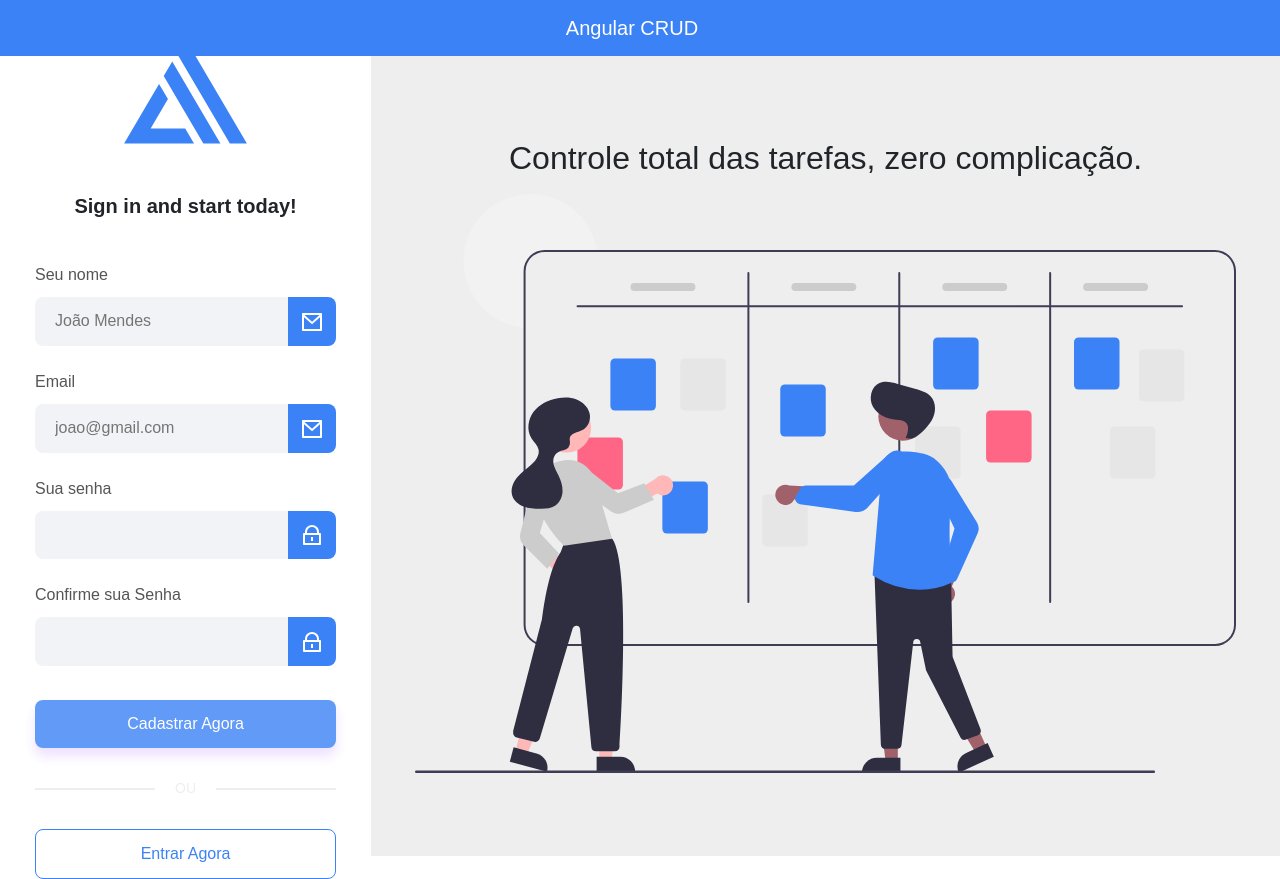
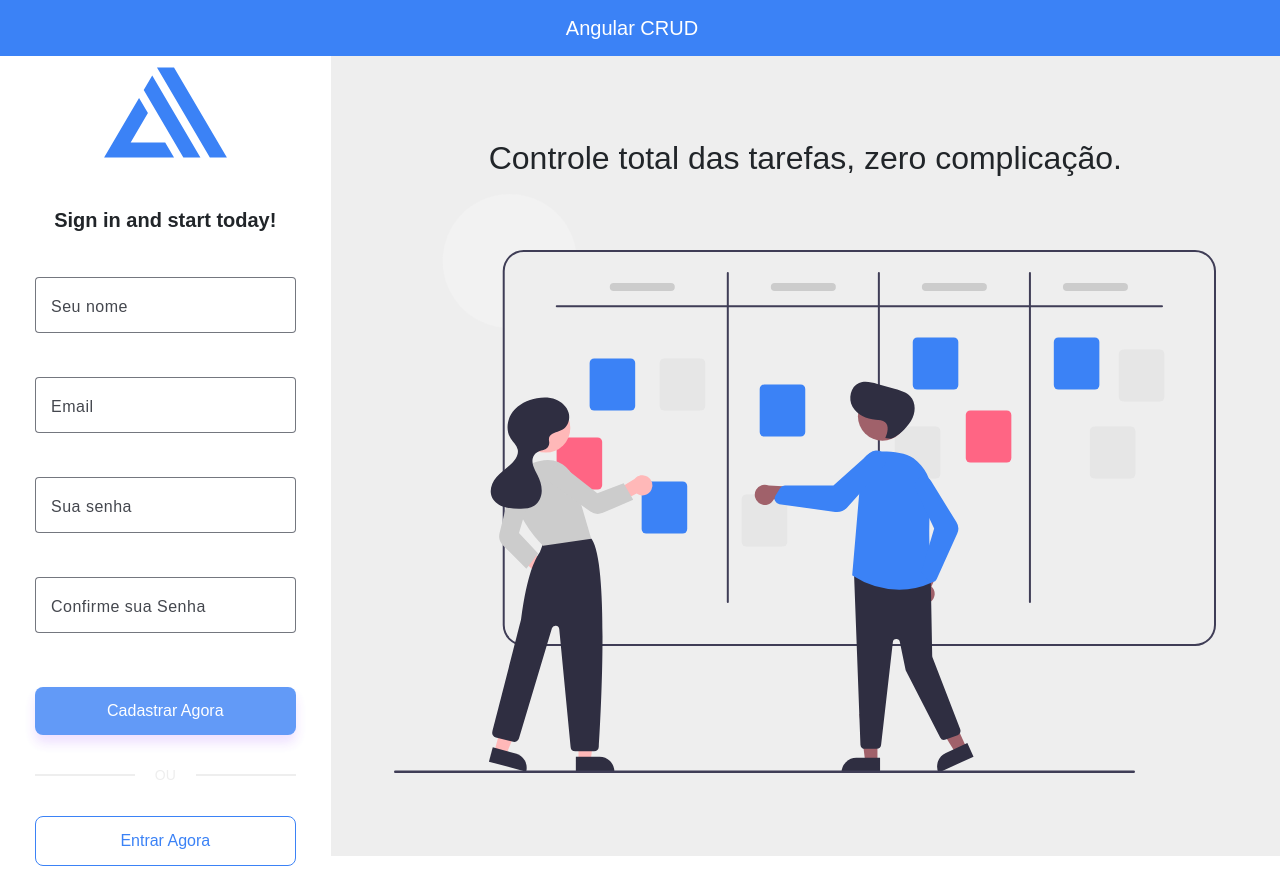
Before and after one commit to Alessandro-NSousa/front-tasks, an Angular app: page /signup in a window 1280 px wide. Built offline with nearby package versions, Linux system fonts and the light colour scheme.

Commit message:
Ajustes no dialog de cadastro de usuario e no component de login.

```diff
--- a/src/app/components/primary-input/primary-input.component.html
+++ b/src/app/components/primary-input/primary-input.component.html
@@ -1,4 +1,4 @@
-<div class="input-wrapper">
+<!-- <div class="input-wrapper">
     <label [for]="inputName">{{label}}</label>
     <div class="input-content">
         <input [type]="type"
@@ -11,4 +11,47 @@
         </div>
     </div>
 
-</div>
+</div> -->
+
+<mat-form-field appearance="outline" class="full-width">
+  <mat-label *ngIf="label">{{ label }}</mat-label>
+
+  <!-- INPUT PADRÃO -->
+  <input
+    *ngIf="!select"
+    matInput
+    [type]="type"
+    [placeholder]="placeholder"
+    [value]="value"
+    (input)="handleInput($any($event.target).value)"
+    (blur)="handleBlur()"
+    [disabled]="disabled"
+  />
+
+  <!-- SELECT (opcional: se você preferir separar, implemente um PrimarySelectComponent) -->
+  <mat-select
+    *ngIf="select"
+    [value]="value"
+    (selectionChange)="handleInput($event.value)"
+    (blur)="handleBlur()"
+    [disabled]="disabled"
+  >
+    <mat-option *ngFor="let opt of options" [value]="opt.value">
+      {{ opt.label }}
+    </mat-option>
+  </mat-select>
+
+  <button
+    mat-icon-button
+    matSuffix
+    *ngIf="icon"
+    type="button"
+    [disabled]="disabled"
+  >
+    <mat-icon class="primaryIcon">{{ icon }}</mat-icon>
+  </button>
+
+  <mat-error *ngIf="false">
+    <!-- Erros exibidos no formulário pai -->
+  </mat-error>
+</mat-form-field>
--- a/src/app/components/primary-input/primary-input.component.scss
+++ b/src/app/components/primary-input/primary-input.component.scss
@@ -1,38 +1,9 @@
 @use '../../../styles/variables' as *;
 
-.input-wrapper {
-     color: $text-color;
-     font-size: 16px;
-     text-align: start;
+.full-width {
+  width: 100%;
+}
 
-     label {
-        margin-bottom: 10px;
-    }
-
-    .input-content {
-        width: 100%;
-        border-radius: 8px;
-        display: flex;
-
-        .icon {
-            padding: 12px;
-            background-color: $primary-color;
-            border-radius: 0 8px 8px 0;
-
-            img {
-                height: 20px;
-            }
-        }
-
-        input {
-            border: none;
-            border-radius: 8px 0 0 8px;
-            background-color: $gray-secondary-bg;
-            padding: 12px 0 12px 20px;
-            width: 100%;
-        }
-
-    }
-
-
+.primaryIcon{
+    color: $primary-color;
 }
--- a/src/app/components/primary-input/primary-input.component.ts
+++ b/src/app/components/primary-input/primary-input.component.ts
@@ -1,11 +1,25 @@
 import { Component, Input, forwardRef } from '@angular/core';
-import { ControlValueAccessor, NG_VALUE_ACCESSOR, ReactiveFormsModule } from '@angular/forms';
+import { ControlValueAccessor, FormControl, NG_VALUE_ACCESSOR, ReactiveFormsModule } from '@angular/forms';
+import { MatButtonModule } from '@angular/material/button';
+import { MatIconModule } from '@angular/material/icon';
+import { MatSelectModule } from '@angular/material/select';
+import { MatInputModule } from '@angular/material/input';
+import {MatFormFieldModule} from '@angular/material/form-field';
+import { CommonModule } from '@angular/common';
 
 type InputTypes = "text" | "email" | "password"
 
 @Component({
   selector: 'app-primary-input',
-  imports: [ReactiveFormsModule],
+  imports: [ReactiveFormsModule,
+    MatFormFieldModule,
+    MatInputModule,
+    MatSelectModule,
+    MatIconModule,
+    MatButtonModule,
+    ReactiveFormsModule,
+    CommonModule
+  ],
   providers: [
     {
       provide: NG_VALUE_ACCESSOR,
@@ -16,27 +30,28 @@ type InputTypes = "text" | "email" | "password"
   templateUrl: './primary-input.component.html',
   styleUrl: './primary-input.component.scss'
 })
-export class PrimaryInputComponent {
-  @Input() type: InputTypes = "text";
-  @Input() inputName: string = "";
-  @Input() placeholder: string = "";
-  @Input() label: string = "";
+export class PrimaryInputComponent implements ControlValueAccessor {
+  @Input() label?: string;
+  @Input() placeholder: string = '';
+  @Input() type: string = 'text';
+  @Input() icon?: string;      // mat-icon name or null
+  @Input() select?: boolean;   // caso precise suportar select dentro do mesmo componente (opcional)
+  @Input() options?: Array<{ value: any; label: string }>;
 
-  value: string = ''
-  onChange: any = () =>{}
-  onTouched: any = () => {}
+  value: any = '';
+  disabled = false;
 
-  onInput(event: Event) {
-    const value = (event.target as HTMLInputElement).value
-    this.onChange(value)
-  }
+  // funções que serão registradas pelo Angular
+  private onChange: (value: any) => void = () => {};
+  private onTouched: () => void = () => {};
 
-  writeValue(value: any): void {
-    this.value = value
+  // ControlValueAccessor
+  writeValue(obj: any): void {
+    this.value = obj ?? '';
   }
 
   registerOnChange(fn: any): void {
-      this.onChange = fn;
+    this.onChange = fn;
   }
 
   registerOnTouched(fn: any): void {
@@ -44,6 +59,16 @@ export class PrimaryInputComponent {
   }
 
   setDisabledState(isDisabled: boolean): void {
-      this.onTouched = () => {}
+    this.disabled = isDisabled;
+  }
+
+  // handlers na view
+  handleInput(value: any) {
+    this.value = value;
+    this.onChange(this.value);
+  }
+
+  handleBlur() {
+    this.onTouched();
   }
 }
--- a/src/app/components/user-form-dialog/user-form-dialog.component.html
+++ b/src/app/components/user-form-dialog/user-form-dialog.component.html
@@ -1,9 +1,13 @@
-<h2 mat-dialog-title>Cadastrar Usuário</h2>
+<h2 mat-dialog-title class="text-center">Novo Usuário</h2>
 
-<mat-dialog-content>
+<mat-dialog-content class="p-3">
 
     <form [formGroup]="signupForm">
 
+        <div class="error" *ngIf="signupForm.controls.nome.touched && signupForm.controls.nome.invalid">
+            <span *ngIf="signupForm.controls.nome.errors?.['required']">Nome é obrigatório.</span>
+            <span *ngIf="signupForm.controls.nome.errors?.['minlength']">Use pelo menos 3 caracteres.</span>
+        </div>
         <app-primary-input
             formControlName="nome"
             inputName="nome"
@@ -11,13 +15,13 @@
             label="Nome do Usuário"
             placeholder="João Mendes"
         >
-            <img src="/assets/svg/name.svg">
         </app-primary-input>
-        <div class="error" *ngIf="signupForm.controls.nome.touched && signupForm.controls.nome.invalid">
-            <span *ngIf="signupForm.controls.nome.errors?.['required']">Nome é obrigatório.</span>
-            <span *ngIf="signupForm.controls.nome.errors?.['minlength']">Use pelo menos 3 caracteres.</span>
+
+        <!-- email -->
+         <div class="error" *ngIf="signupForm.controls.email.touched && signupForm.controls.email.invalid">
+            <span *ngIf="signupForm.controls.email.errors?.['required']">Email é obrigatório.</span>
+            <span *ngIf="signupForm.controls.email.errors?.['email']">Formato de email inválido.</span>
         </div>
-
         <app-primary-input
             formControlName="email"
             inputName="email"
@@ -25,14 +29,13 @@
             label="Email"
             placeholder="joao@gmail.com"
         >
-            <img src="/assets/svg/email-icon.svg">
         </app-primary-input>
-        <div class="error" *ngIf="signupForm.controls.email.touched && signupForm.controls.email.invalid">
-            <span *ngIf="signupForm.controls.email.errors?.['required']">Email é obrigatório.</span>
-            <span *ngIf="signupForm.controls.email.errors?.['email']">Formato de email inválido.</span>
-        </div>
+
 
         <!-- role -->
+         <div class="error" *ngIf="signupForm.controls.role.touched && signupForm.controls.role.invalid">
+        <span>Selecione um tipo de usuário.</span>
+        </div>
          <app-primary-select
             formControlName="role"
             label="Tipo de Usuário"
@@ -41,13 +44,12 @@
                 { value: 'ADMIN', label: 'Administrador' }
             ]"
         ></app-primary-select>
-
-        <div class="error" *ngIf="signupForm.controls.role.touched && signupForm.controls.role.invalid">
-        <span>Selecione um tipo de usuário.</span>
-        </div>
-
         <!-- role -->
 
+        <div class="error" *ngIf="signupForm.controls.password.touched && signupForm.controls.password.invalid">
+            <span *ngIf="signupForm.controls.password.errors?.['required']">Senha é obrigatória.</span>
+            <span *ngIf="signupForm.controls.password.errors?.['minlength']">Use pelo menos 6 caracteres.</span>
+        </div>
         <app-primary-input
             formControlName="password"
             inputName="password"
@@ -56,11 +58,11 @@
         >
             <img src="/assets/svg/password-icon.svg">
         </app-primary-input>
-        <div class="error" *ngIf="signupForm.controls.password.touched && signupForm.controls.password.invalid">
-            <span *ngIf="signupForm.controls.password.errors?.['required']">Senha é obrigatória.</span>
-            <span *ngIf="signupForm.controls.password.errors?.['minlength']">Use pelo menos 6 caracteres.</span>
+
+
+        <div class="error" *ngIf="passwordMismatch">
+            <span>As senhas não são iguais.</span>
         </div>
-
         <app-primary-input
             formControlName="passwordConfirm"
             inputName="passwordConfirm"
@@ -69,9 +71,6 @@
         >
             <img src="/assets/svg/password-icon.svg">
         </app-primary-input>
-        <div class="error" *ngIf="passwordMismatch">
-            <span>As senhas não são iguais.</span>
-        </div>
 
     </form>
 
--- a/src/app/pages/login/login.component.html
+++ b/src/app/pages/login/login.component.html
@@ -8,25 +8,28 @@
 >
 
     <form [formGroup]="loginForm">
+
+    <!-- EMAIL -->
     <app-primary-input
         formControlName="email"
-            inputName="email"
-            type="email"
         label="Email"
         placeholder="Johndoe@gmail.com"
+        type="email"
+        icon="mail"
     >
-            <img src="assets/svg/email-icon.svg" >
     </app-primary-input>
 
+    <!-- SENHA -->
     <app-primary-input
         formControlName="password"
-            inputName="password"
+        label="Senha"
         type="password"
-            label="Senha"
+        icon="lock"
     >
-            <img src="assets/svg/password-icon.svg" >
     </app-primary-input>
-        <span>Esqueceu sua senha?</span>
+
+    <span class="forgot-password">Esqueceu sua senha?</span>
+
 </form>
 
 </app-default-login-layout>
--- a/src/app/pages/login/login.component.ts
+++ b/src/app/pages/login/login.component.ts
@@ -21,30 +21,31 @@ import { ToastrService } from 'ngx-toastr';
   styleUrl: './login.component.scss'
 })
 export class LoginComponent {
-  loginForm!: FormGroup;
+  loginForm = new FormGroup({
+    email: new FormControl<string>('', { validators: [Validators.required, Validators.email], nonNullable: true }),
+    password: new FormControl<string>('', { validators: [Validators.required, Validators.minLength(6)], nonNullable: true })
+  });
 
   constructor(
     private router: Router,
     private loginService: LoginService,
     private toastrService: ToastrService
-  ){
-    this.loginForm = new FormGroup({
-      email: new FormControl('', [Validators.required, Validators.email]),
-      password: new FormControl('', [Validators.required, Validators.minLength(6)])
+  ) {}
+
+  submit() {
+    const { email, password } = this.loginForm.value;
+
+    this.loginService.login(email!, password!).subscribe({
+      next: () => {
+        this.toastrService.success("Login feito com sucesso!");
+        this.router.navigate(['/tarefa/list']);
+      },
+      error: () =>
+        this.toastrService.error("Erro inesperado, tente novamente mais tarde!")
     });
   }
 
-  submit(){
-    this.loginService.login(this.loginForm.value.email, this.loginForm.value.password).subscribe( {
-      next: () => {
-      this.toastrService.success("Login feito com sucesso!");
-      this.router.navigate(['/tarefa/list']);
-    },
-      error: () => this.toastrService.error("Erro inesperado, Tente novamente mais tarde!")
-    })
-  }
-
-  navigate(){
+  navigate() {
     this.router.navigate(["/signup"]);
   }
 
--- a/src/styles.scss
+++ b/src/styles.scss
@@ -26,5 +26,15 @@ body { margin: 0; font-family: Roboto, "Helvetica Neue", sans-serif; }
 .error {
   color: #d32f2f; // vermelho padrão Material
   font-size: 13px;
-  margin-top: 3px;
 }
+
+/* Remove fundo azul do autofill no Chrome */
+input:-webkit-autofill,
+input:-webkit-autofill:hover,
+input:-webkit-autofill:focus,
+input:-webkit-autofill:active {
+  -webkit-box-shadow: 0 0 0 1000px #fff inset !important;
+  box-shadow: 0 0 0 1000px #fff inset !important;
+  -webkit-text-fill-color: #000 !important;
+  transition: background-color 9999s ease-in-out 0s;
+}
```
Lines whose indentation alone changed are shown as unchanged.
